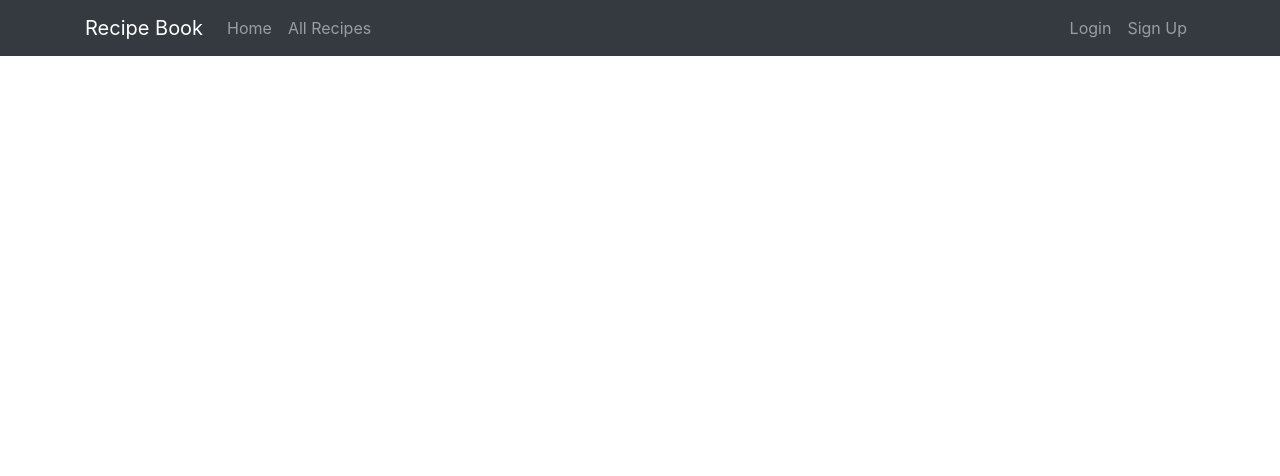
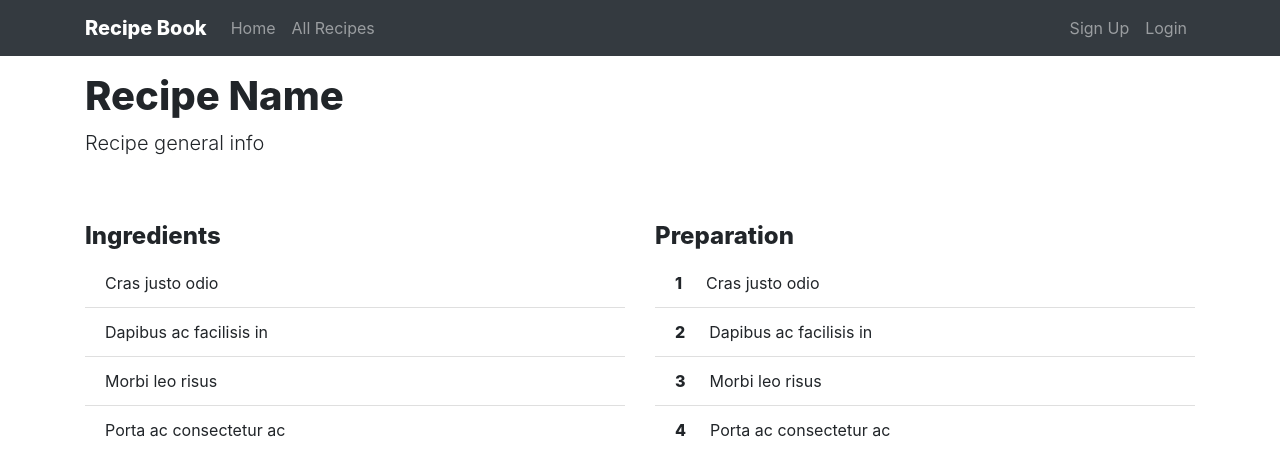
Before and after one commit to MHNashef/wecode-capstone, a React (Create React App) app: page /recipe in a window 1280 px wide. Shown: the top 476 px of the page. Built offline with nearby package versions, Linux system fonts and the light colour scheme.

Commit message:
structred recipe page display

```diff
--- a/src/App.js
+++ b/src/App.js
@@ -2,6 +2,7 @@ import React from "react";
 import { BrowserRouter as Router, Switch, Route } from "react-router-dom";
 import Header from "./components/Header";
 import Homepage from "./components/Homepage";
+import RecipePage from "./components/RecipePage";
 import "./App.css";
 
 function App() {
@@ -13,6 +14,9 @@ function App() {
           <Route exact path="/">
             <Homepage />
           </Route>
+          <Route exact path="/recipe">
+            <RecipePage />
+          </Route>
         </Switch>
       </Router>
     </>
--- a/src/components/Header.jsx
+++ b/src/components/Header.jsx
@@ -13,7 +13,7 @@ export default function Header() {
         className="mb-3"
       >
         <Container>
-          <Navbar.Brand href="#home">Recipe Book</Navbar.Brand>
+          <Navbar.Brand href="#home" style={{fontWeight:"800"}}>Recipe Book</Navbar.Brand>
           <Navbar.Toggle />
           <Navbar.Collapse>
             <Nav className="mr-auto">
@@ -21,8 +21,8 @@ export default function Header() {
               <Nav.Link href="#allRecipes">All Recipes</Nav.Link>
             </Nav>
             <Nav>
+              <Nav.Link href="#signup">Sign Up</Nav.Link>
               <Nav.Link href="/login">Login</Nav.Link>
-              <Nav.Link href="#signup">Sign Up</Nav.Link>
             </Nav>
           </Navbar.Collapse>
         </Container>
--- /dev/null
+++ b/src/components/RecipePage.jsx
@@ -0,0 +1,41 @@
+import React from "react";
+import { Container, Row, Col, ListGroup } from "react-bootstrap";
+
+export default function RecipePage() {
+  return (
+    <>
+      <Container>
+        <Row>
+          <Col>
+            <h1 style={{fontWeight:"800"}}>Recipe Name</h1>
+          </Col>
+        </Row>
+        <Row>
+          <Col>
+            <p className="lead">Recipe general info</p>
+          </Col>
+        </Row>
+        <Row className="mt-5">
+          <Col>
+            <h2 style={{fontSize:"1.5rem", fontWeight:"800"}}>Ingredients</h2>
+            <ListGroup variant="flush">
+              <ListGroup.Item>Cras justo odio</ListGroup.Item>
+              <ListGroup.Item>Dapibus ac facilisis in</ListGroup.Item>
+              <ListGroup.Item>Morbi leo risus</ListGroup.Item>
+              <ListGroup.Item>Porta ac consectetur ac</ListGroup.Item>
+            </ListGroup>
+          </Col>
+          <Col>
+            <h2 style={{fontSize:"1.5rem", fontWeight:"800"}}>Preparation</h2>
+            <ListGroup variant="flush">
+              <ListGroup.Item><span style={{fontWeight:"800"}} className="mr-4">1</span>Cras justo odio</ListGroup.Item>
+              <ListGroup.Item><span style={{fontWeight:"800"}} className="mr-4">2</span>Dapibus ac facilisis in</ListGroup.Item>
+              <ListGroup.Item><span style={{fontWeight:"800"}} className="mr-4">3</span>Morbi leo risus</ListGroup.Item>
+              <ListGroup.Item><span style={{fontWeight:"800"}} className="mr-4">4</span>Porta ac consectetur ac</ListGroup.Item>
+            </ListGroup>
+          </Col>
+        </Row>
+      </Container>
+    </>
+  );
+}
--- a/src/styles/Homepage.css
+++ b/src/styles/Homepage.css
@@ -1,4 +1,3 @@
 .carousel-img {
     max-height: 650px;
-    opacity: 0.9;
 }
```
